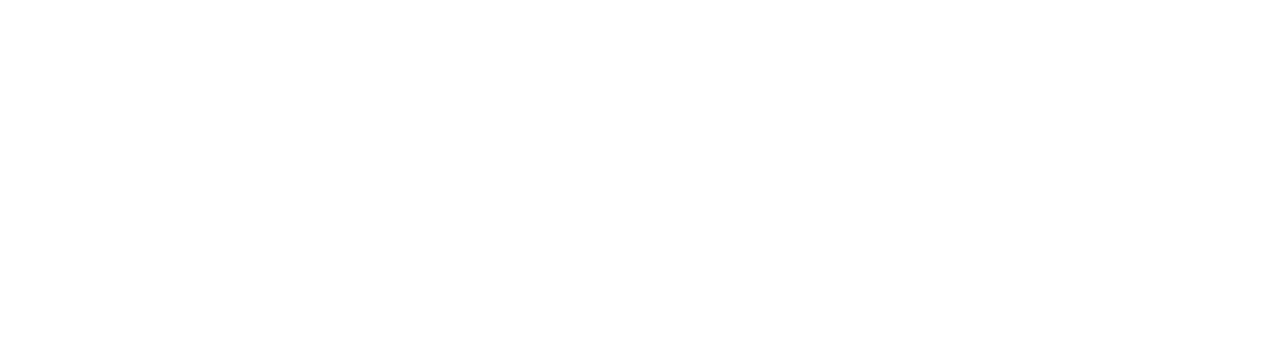
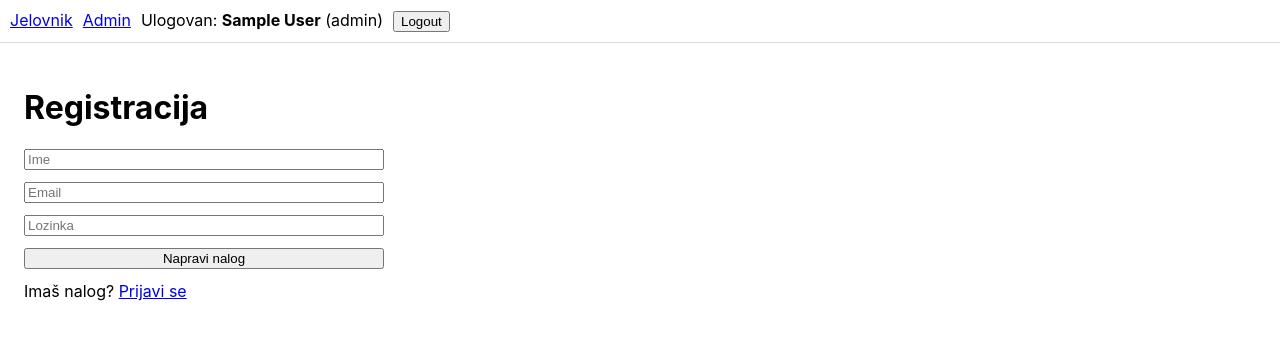
Before and after one commit to ilijamihajlovic6117/restaurant-menu-app, a React (Create React App) app: page /register in a window 1280 px wide. Before the commit this address had no page. Shown: the top 340 px of the page. Built offline with nearby package versions, Linux system fonts and the light colour scheme; sample sign-in values are in the browser's storage.

Commit message:
Uvedena autentikacija i razdvojene uloge korisnik/admin

```diff
--- a/src/App.js
+++ b/src/App.js
@@ -1,18 +1,95 @@
-import { BrowserRouter, Routes, Route } from "react-router-dom";
+import { BrowserRouter, Routes, Route, Link, Navigate } from "react-router-dom";
+import { AuthProvider, useAuth } from "./context/AuthContext";
+
+import ProtectedRoute from "./routes/ProtectedRoute";
+import AdminRoute from "./routes/AdminRoute";
+
+import LoginPage from "./pages/LoginPage";
+import RegisterPage from "./pages/RegisterPage";
 import MenuList from "./pages/MenuList";
 import AddItem from "./pages/AddItem";
 import EditItem from "./pages/EditItem";
+import AdminPanel from "./pages/AdminPanel";
 
+function Nav() {
+  const { user, logout } = useAuth();
+  const isAdmin = user?.role === "admin";
+
+  return (
+    <div style={{ padding: 10, borderBottom: "1px solid #ddd" }}>
+      <Link to="/" style={{ marginRight: 10 }}>Jelovnik</Link>
+
+      {!user ? (
+        <>
+          <Link to="/login" style={{ marginRight: 10 }}>Login</Link>
+          <Link to="/register">Register</Link>
+        </>
+      ) : (
+        <>
+          {isAdmin && (
+            <Link to="/admin" style={{ marginRight: 10 }}>Admin</Link>
+          )}
+
+          <span style={{ marginRight: 10 }}>
+            Ulogovan: <b>{user.name}</b> ({user.role})
+          </span>
+
+          <button onClick={logout}>Logout</button>
+        </>
+      )}
+    </div>
+  );
+}
 
 export default function App() {
   return (
-    <BrowserRouter>
-      <Routes>
-        <Route path="/" element={<MenuList />} />
-        <Route path="/dodaj" element={<AddItem />} />
-        <Route path="/izmeni/:id" element={<EditItem />} />
+    <AuthProvider>
+      <BrowserRouter>
+        <Nav />
 
-      </Routes>
-    </BrowserRouter>
+        <Routes>
+          <Route
+            path="/"
+            element={
+              <ProtectedRoute>
+                <MenuList />
+              </ProtectedRoute>
+            }
+          />
+
+          <Route path="/login" element={<LoginPage />} />
+          <Route path="/register" element={<RegisterPage />} />
+
+          <Route
+            path="/dodaj"
+            element={
+              <AdminRoute>
+                <AddItem />
+              </AdminRoute>
+            }
+          />
+
+          <Route
+            path="/izmeni/:id"
+            element={
+              <AdminRoute>
+                <EditItem />
+              </AdminRoute>
+            }
+          />
+
+          <Route
+            path="/admin"
+            element={
+              <AdminRoute>
+                <AdminPanel />
+              </AdminRoute>
+            }
+          />
+
+          <Route path="*" element={<Navigate to="/" replace />} />
+        </Routes>
+      </BrowserRouter>
+    </AuthProvider>
   );
 }
--- /dev/null
+++ b/src/context/AuthContext.jsx
@@ -0,0 +1,41 @@
+import { createContext, useContext, useEffect, useState } from "react";
+
+const AuthContext = createContext(null);
+
+export function AuthProvider({ children }) {
+  const [user, setUser] = useState(null);
+
+  useEffect(() => {
+    const saved = localStorage.getItem("auth_user");
+    if (saved) {
+      try {
+        setUser(JSON.parse(saved));
+      } catch (e) {
+        localStorage.removeItem("auth_user");
+      }
+    }
+  }, []);
+
+  const login = (u) => {
+    setUser(u);
+    localStorage.setItem("auth_user", JSON.stringify(u));
+  };
+
+  const logout = () => {
+    setUser(null);
+    localStorage.removeItem("auth_user");
+  };
+
+  return (
+    <AuthContext.Provider value={{ user, login, logout }}>
+      {children}
+    </AuthContext.Provider>
+  );
+}
+
+export function useAuth() {
+  return useContext(AuthContext);
+}
+
+
+export default AuthContext;
--- /dev/null
+++ b/src/pages/AdminPanel.jsx
@@ -0,0 +1,19 @@
+import { Link } from "react-router-dom";
+import { useAuth } from "../context/AuthContext";
+
+export default function AdminPanel() {
+  const { user, logout } = useAuth();
+
+  return (
+    <div style={{ padding: 24 }}>
+      <h1>Admin panel</h1>
+      <p>Ulogovan: <b>{user?.name}</b> ({user?.role})</p>
+
+      <div style={{ display: "flex", gap: 12, marginTop: 12 }}>
+        <Link to="/dodaj">Dodaj jelo</Link>
+        <Link to="/">Nazad na jelovnik</Link>
+        <button onClick={logout}>Logout</button>
+      </div>
+    </div>
+  );
+}
--- /dev/null
+++ b/src/pages/LoginPage.jsx
@@ -0,0 +1,59 @@
+import { useState } from "react";
+import { Link, useNavigate } from "react-router-dom";
+import { api } from "../services/api";
+import { useAuth } from "../context/AuthContext";
+
+export default function LoginPage() {
+  const [email, setEmail] = useState("");
+  const [password, setPassword] = useState("");
+  const { login } = useAuth();
+  const navigate = useNavigate();
+
+  const handleSubmit = async (e) => {
+    e.preventDefault();
+
+    if (!email.trim() || !password.trim()) {
+      alert("Popuni email i lozinku.");
+      return;
+    }
+
+    const res = await api.get(
+      `/users?email=${encodeURIComponent(email.trim())}&password=${encodeURIComponent(password)}`
+    );
+
+    if (res.data.length === 0) {
+      alert("Pogrešan email ili lozinka.");
+      return;
+    }
+
+    const u = res.data[0];
+    login({ id: u.id, name: u.name, email: u.email, role: u.role });
+
+    navigate("/", { replace: true });
+  };
+
+  return (
+    <div style={{ padding: 24 }}>
+      <h1>Login</h1>
+
+      <form onSubmit={handleSubmit} style={{ display: "grid", gap: 12, maxWidth: 360 }}>
+        <input
+          placeholder="Email"
+          value={email}
+          onChange={(e) => setEmail(e.target.value)}
+        />
+        <input
+          placeholder="Lozinka"
+          type="password"
+          value={password}
+          onChange={(e) => setPassword(e.target.value)}
+        />
+        <button type="submit">Prijavi se</button>
+      </form>
+
+      <p style={{ marginTop: 12 }}>
+        Nemaš nalog? <Link to="/register">Registruj se</Link>
+      </p>
+    </div>
+  );
+}
--- a/src/pages/MenuList.jsx
+++ b/src/pages/MenuList.jsx
@@ -1,12 +1,17 @@
 import { useEffect, useState } from "react";
 import { Link } from "react-router-dom";
 import { api } from "../services/api";
+import { useAuth } from "../context/AuthContext";
 
 export default function MenuList() {
   const [items, setItems] = useState([]);
+  const { user } = useAuth();
 
-  const loadItems = () => {
-    api.get("/items").then((res) => setItems(res.data));
+  const isAdmin = user?.role === "admin";
+
+  const loadItems = async () => {
+    const res = await api.get("/items");
+    setItems(res.data);
   };
 
   useEffect(() => {
@@ -14,8 +19,9 @@
   }, []);
 
   const handleDelete = async (id) => {
+    if (!isAdmin) return;
+
     if (!window.confirm("Da li si siguran da želiš da obrišeš jelo?")) return;
-
     await api.delete(`/items/${id}`);
     loadItems();
   };
@@ -24,16 +30,22 @@
     <div style={{ padding: 20 }}>
       <h1>Jelovnik</h1>
 
+      {isAdmin && (
+        <div style={{ marginBottom: 12 }}>
           <Link to="/dodaj">+ Dodaj jelo</Link>
+        </div>
+      )}
 
       {items.length === 0 ? (
         <p>Nema stavki u jelovniku.</p>
       ) : (
         <ul>
           {items.map((x) => (
-            <li key={x.id}>
+            <li key={x.id} style={{ marginBottom: 6 }}>
               <b>{x.name}</b> — {x.price} RSD
 
+              {isAdmin && (
+                <>
                   <button
                     onClick={() => handleDelete(x.id)}
                     style={{ marginLeft: 10 }}
@@ -44,6 +56,8 @@
                   <Link to={`/izmeni/${x.id}`} style={{ marginLeft: 10 }}>
                     Izmeni
                   </Link>
+                </>
+              )}
             </li>
           ))}
         </ul>
--- /dev/null
+++ b/src/pages/RegisterPage.jsx
@@ -0,0 +1,69 @@
+import { useState } from "react";
+import { useNavigate, Link } from "react-router-dom";
+import { api } from "../services/api";
+
+export default function RegisterPage() {
+  const [name, setName] = useState("");
+  const [email, setEmail] = useState("");
+  const [password, setPassword] = useState("");
+  const navigate = useNavigate();
+
+  const handleSubmit = async (e) => {
+    e.preventDefault();
+
+    const n = name.trim();
+    const em = email.trim();
+
+    if (!n || !em || password.length < 4) {
+      alert("Popuni sva polja (lozinka min 4).");
+      return;
+    }
+
+    const exists = await api.get(`/users?email=${encodeURIComponent(em)}`);
+    if (exists.data.length > 0) {
+      alert("Email već postoji.");
+      return;
+    }
+
+    await api.post("/users", {
+      name: n,
+      email: em,
+      password,
+      role: "user",
+    });
+
+    alert("Registracija uspešna! Uloguj se.");
+    navigate("/login");
+  };
+
+  return (
+    <div style={{ padding: 24 }}>
+      <h1>Registracija</h1>
+
+      <form onSubmit={handleSubmit} style={{ display: "grid", gap: 12, maxWidth: 360 }}>
+        <input
+          placeholder="Ime"
+          value={name}
+          onChange={(e) => setName(e.target.value)}
+        />
+        <input
+          placeholder="Email"
+          type="email"
+          value={email}
+          onChange={(e) => setEmail(e.target.value)}
+        />
+        <input
+          placeholder="Lozinka"
+          type="password"
+          value={password}
+          onChange={(e) => setPassword(e.target.value)}
+        />
+        <button type="submit">Napravi nalog</button>
+      </form>
+
+      <p style={{ marginTop: 12 }}>
+        Imaš nalog? <Link to="/login">Prijavi se</Link>
+      </p>
+    </div>
+  );
+}
--- /dev/null
+++ b/src/routes/AdminRoute.jsx
@@ -0,0 +1,11 @@
+import { Navigate } from "react-router-dom";
+import { useAuth } from "../context/AuthContext";
+
+export default function AdminRoute({ children }) {
+  const { user } = useAuth();
+
+  if (!user) return <Navigate to="/login" replace />;
+  if (user.role !== "admin") return <Navigate to="/" replace />;
+
+  return children;
+}
--- /dev/null
+++ b/src/routes/ProtectedRoute.jsx
@@ -0,0 +1,8 @@
+import { Navigate } from "react-router-dom";
+import { useAuth } from "../context/AuthContext";
+
+export default function ProtectedRoute({ children }) {
+  const { user } = useAuth();
+  if (!user) return <Navigate to="/login" replace />;
+  return children;
+}
```
Lines whose indentation alone changed are shown as unchanged.
